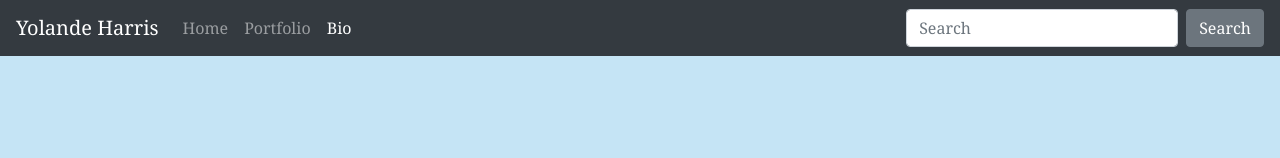
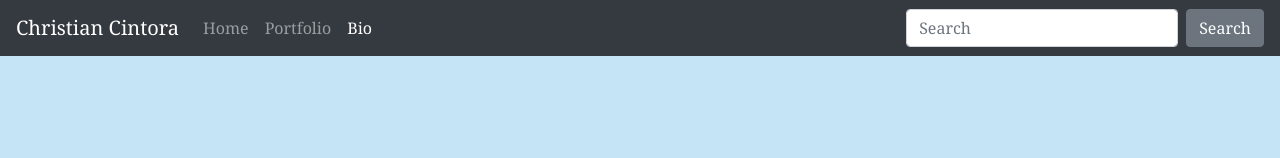
Before and after one commit to Chris-Cintora/DMA-Portfolio-Final, a plain HTML site: page bio.html in a window 1280 px wide. Shown: the top 158 px of the page. Drawn offline with nearby package versions, Linux system fonts and the light colour scheme.

Commit message:
Update bio.html

```diff
--- a/bio.html
+++ b/bio.html
@@ -50,7 +50,7 @@
   <body>
     <!-- Begin Nav Bar -->
     <nav class="navbar navbar-expand-md navbar-dark bg-dark fixed-top">
-      <a class="navbar-brand" href="#">Yolande Harris</a>
+      <a class="navbar-brand" href="#">Christian Cintora</a>
       <button
         class="navbar-toggler"
         type="button"
```
